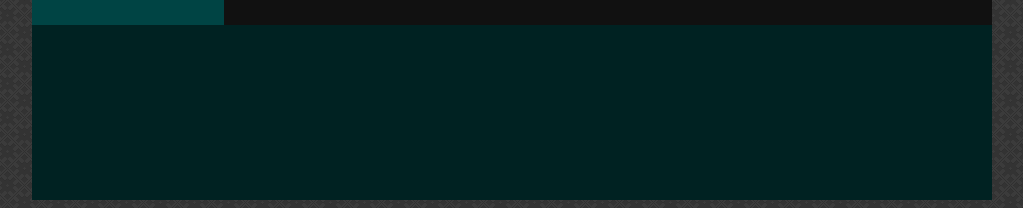
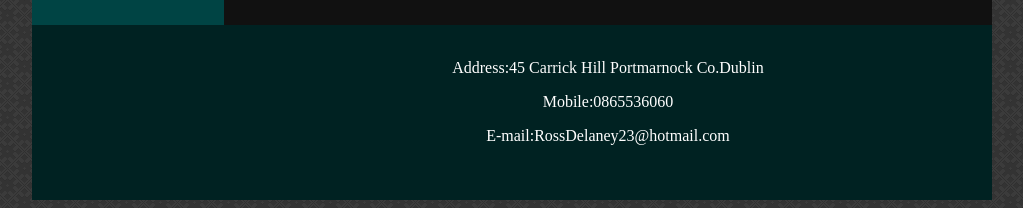
Before and after one commit to Ross-Delaney23/CV, a plain HTML site: page index.html in a window 1280 px wide. Shown: the part 1582-1790 px from the top of the page, without its empty margins (128-1151 px from the left). Drawn offline with Linux system fonts and the light colour scheme.

Commit message:
version 1.3

```diff
--- a/index.html
+++ b/index.html
@@ -181,7 +181,19 @@
 
 
 				</div>
-				<div id="footer"></div>
+				<div id="footer">
+
+
+
+					<br/>
+					<p>Address:45 Carrick Hill Portmarnock Co.Dublin<p>
+					<p>Mobile:0865536060</p>
+					<p>E-mail:RossDelaney23@hotmail.com</p>
+
+
+
+
+				</div>
 
 
 
```
